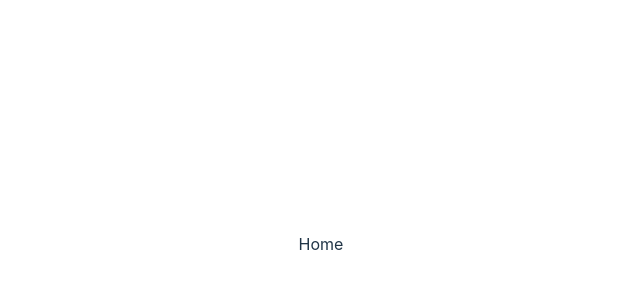
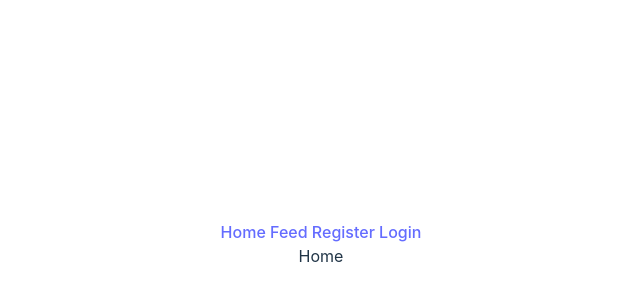
Before and after one commit to jr-io/vue3-router-firebase9-auth, a Vue app: page / in a window 1280 px wide. Shown: the part 156-456 px from the top of the page, without its empty margins (319-959 px from the left). Built offline with nearby package versions, Linux system fonts and the light colour scheme.

Commit message:
added <router-link> components to App.vue

```diff
--- a/src/App.vue
+++ b/src/App.vue
@@ -3,6 +3,12 @@ import HelloWorld from './components/HelloWorld.vue'
 </script>
 
 <template>
+  <nav>
+    <router-link to="/"> Home </router-link>
+    <router-link to="/feed"> Feed </router-link>
+    <router-link to="/register"> Register </router-link>
+    <router-link to="/sign-in"> Login </router-link>
+  </nav>
   <router-view />
 </template>
 
```
